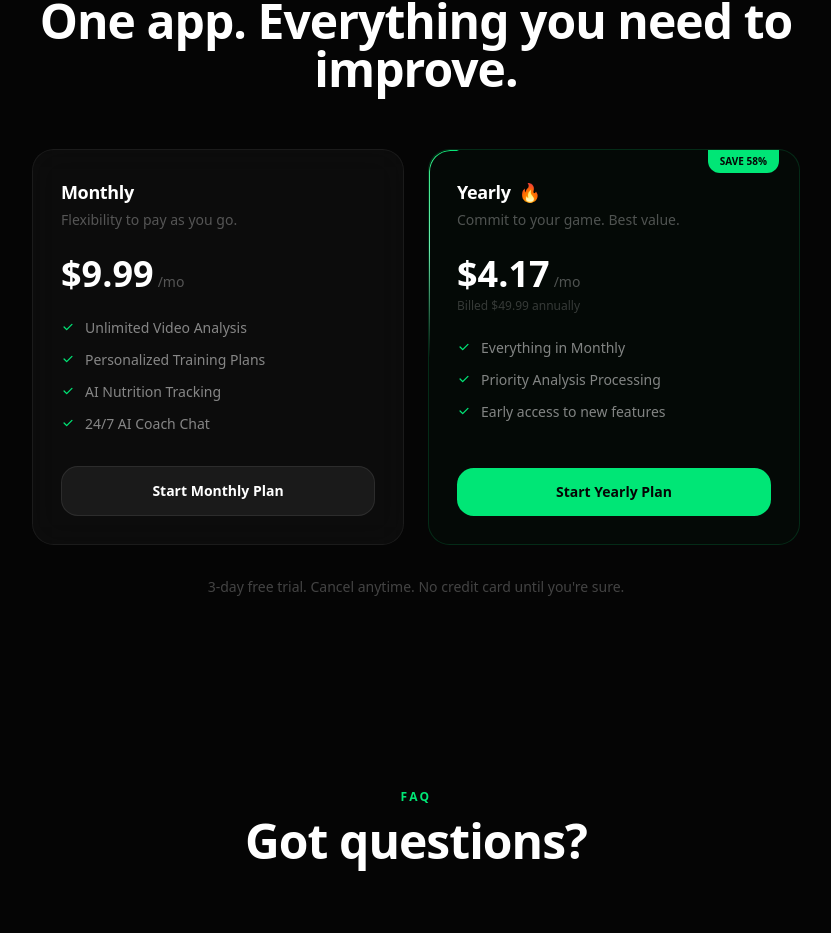
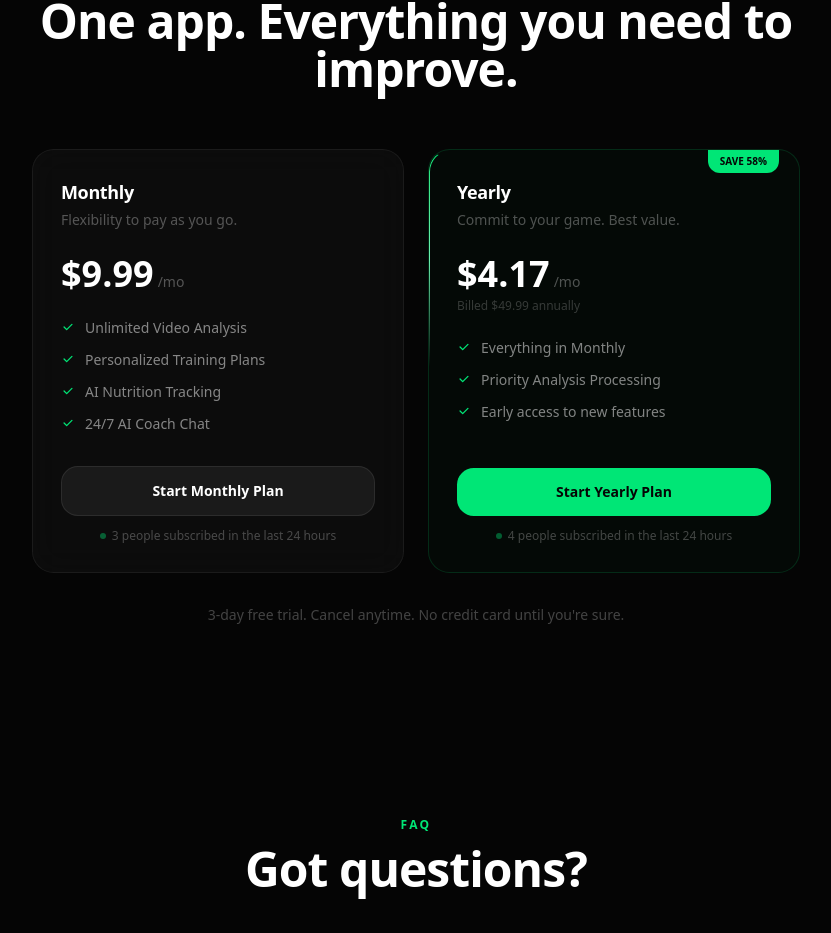
Before and after one commit to 84yk8btb9f-prog/trypadelup-website, a Next.js app: page / in a window 1280 px wide. Shown: the part 7151-8084 px from the top of the page, without its empty margins (224-1055 px from the left). Built offline with nearby package versions, Linux system fonts and the light colour scheme; a web font is replaced by a local one.

Commit message:
Remove emoji from pricing, add recent subscriber social proof
- Remove fire emoji from yearly plan heading
- Add pulsing green dot + "X people subscribed in the last 24 hours" to both cards

Co-Authored-By: Claude Opus 4.6 (1M context) <noreply@anthropic.com>

```diff
--- a/src/components/sections/pricing-section.tsx
+++ b/src/components/sections/pricing-section.tsx
@@ -74,6 +74,11 @@ export default function PricingSection() {
             >
               Start Monthly Plan
             </a>
+
+            <p className="mt-3 flex items-center justify-center gap-1.5 text-xs text-white/25">
+              <span className="inline-block h-1.5 w-1.5 rounded-full bg-[#00E676]/60 animate-pulse" />
+              3 people subscribed in the last 24 hours
+            </p>
           </motion.div>
 
           {/* Yearly */}
@@ -97,10 +102,7 @@ export default function PricingSection() {
             </span>
 
             <div className="mb-6">
-              <div className="flex items-center gap-2">
-                <h3 className="text-lg font-semibold text-white font-heading">Yearly</h3>
-                <span className="text-lg">🔥</span>
-              </div>
+              <h3 className="text-lg font-semibold text-white font-heading">Yearly</h3>
               <p className="mt-1 text-sm text-white/30">Commit to your game. Best value.</p>
             </div>
 
@@ -125,6 +127,11 @@ export default function PricingSection() {
             >
               Start Yearly Plan
             </a>
+
+            <p className="mt-3 flex items-center justify-center gap-1.5 text-xs text-white/25">
+              <span className="inline-block h-1.5 w-1.5 rounded-full bg-[#00E676]/60 animate-pulse" />
+              4 people subscribed in the last 24 hours
+            </p>
           </motion.div>
         </div>
 
```
